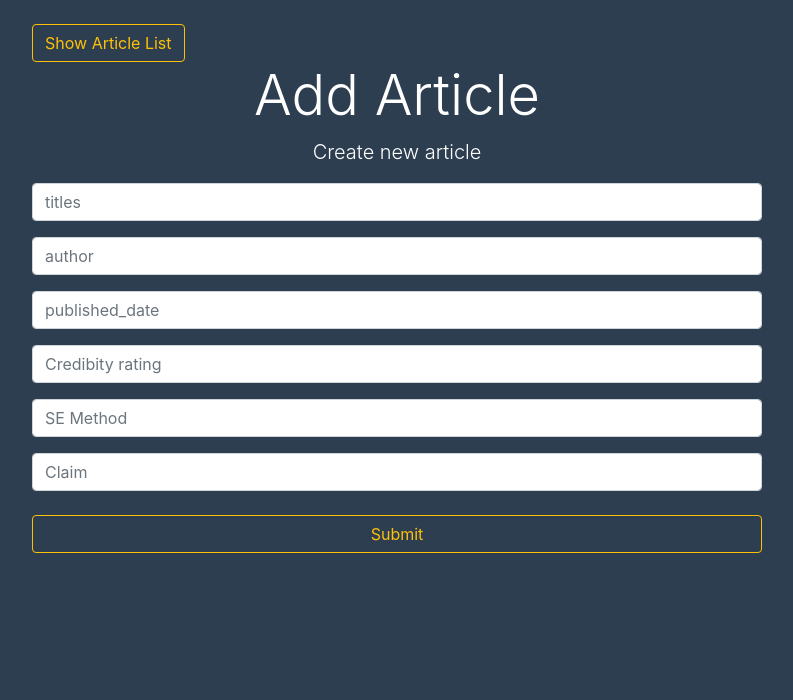
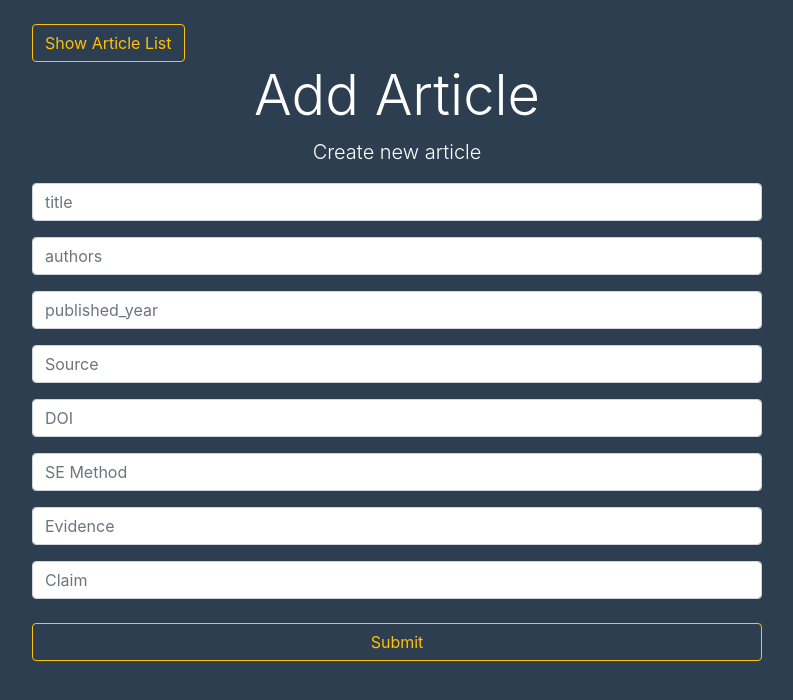
Before and after one commit to rrd0649/CISE_ASS1B, a React (Create React App) app in the folder frontend/: page /create-article in a window 1280 px wide. Shown: the top 700 px of the page, without its empty margins (243-1036 px from the left). Built offline with nearby package versions, Linux system fonts and the light colour scheme.

Commit message:
Iteration 3 done

```diff
--- a/frontend/src/components/ArticleCard.js
+++ b/frontend/src/components/ArticleCard.js
@@ -11,11 +11,11 @@ const ArticleCard = (props) => {
             <div className="desc">
                 <h2>
                     <Link to={`/show-article/${article._id}`}>
-                        { article.titles }
+                        { article.title }
                     </Link>
                 </h2>
-                <h3>{article.author}</h3>
-                <p>{article.credibity_rating}</p>
+                <h3>{article.authors}</h3>
+                <p>{article.SE_method}</p>
                 <p></p>
             </div>
         </div>
--- a/frontend/src/components/CreateArticle.js
+++ b/frontend/src/components/CreateArticle.js
@@ -8,10 +8,10 @@ class CreateArticle extends Component {
   constructor() {
     super();
     this.state = {
-      titles: '',
-      author:'',
-      published_date:'',
-      credibity_rating:'',
+      title: '',
+      authors:'',
+      published_year:'',
+      source:'',
       SE_method: '',
       claims:''
     };
@@ -25,11 +25,13 @@ class CreateArticle extends Component {
     e.preventDefault();
 
     const data = {
-      titles: this.state.titles,
-      author: this.state.author,
-      published_date: this.state.published_date,
-      credibity_rating: this.state.credibity_rating,
+      title: this.state.title,
+      authors: this.state.authors,
+      published_year: this.state.published_year,
+      source: this.state.source,
+      doi: this.state.doi,
       SE_method: this.state.SE_method,
+      evidence: this.state.evidence,
       claims: this.state.claims
     };
 
@@ -37,11 +39,13 @@ class CreateArticle extends Component {
       .post('http://localhost:5000/api/articles', data)
       .then(res => {
         this.setState({
-          titles: '',
-          author:'',
-          published_date:'',
-          credibity_rating:'',
+          title: '',
+          authors:'',
+          published_year:'',
+          source:'',
+          doi:'',
           SE_method: '',
+          evidence: '',
          claims:''
         })
         this.props.history.push('/');
@@ -70,10 +74,10 @@ class CreateArticle extends Component {
               <div className='form-group'>
                   <input
                     type='text'
-                    placeholder='titles'
-                    name='titles'
+                    placeholder='title'
+                    name='title'
                     className='form-control'
-                    value={this.state.titles}
+                    value={this.state.title}
                     onChange={this.onChange}
                   />
                 </div>
@@ -81,10 +85,23 @@ class CreateArticle extends Component {
               <div className='form-group'>
                   <input
                     type='text'
-                    placeholder='author'
-                    name='author'
+                    placeholder='authors'
+                    name='authors'
                     className='form-control'
-                    value={this.state.author}
+                    value={this.state.authors}
+                    onChange={this.onChange}
+                  />
+                </div>
+
+                <div className='form-group'>
+                  <input
+                    type='number'
+                    min='1900'
+                    max='2021'
+                    placeholder='published_year'
+                    name='published_year'
+                    className='form-control'
+                    value={this.state.published_year}
                     onChange={this.onChange}
                   />
                 </div>
@@ -92,23 +109,21 @@ class CreateArticle extends Component {
                 <div className='form-group'>
                   <input
                     type='text'
-                    placeholder='published_date'
-                    name='published_date'
+                    placeholder='Source'
+                    name='source'
                     className='form-control'
-                    value={this.state.published_date}
+                    value={this.state.source}
                     onChange={this.onChange}
                   />
                 </div>
 
                 <div className='form-group'>
                   <input
-                    type='number'
-                    min="1"
-                    max="5"
-                    placeholder='Credibity rating'
-                    name='credibity_rating'
+                    type='text'
+                    placeholder='DOI'
+                    name='doi'
                     className='form-control'
-                    value={this.state.credibity_rating}
+                    value={this.state.doi}
                     onChange={this.onChange}
                   />
                 </div>
@@ -127,8 +142,19 @@ class CreateArticle extends Component {
                 <div className='form-group'>
                   <input
                     type='text'
+                    placeholder='Evidence'
+                    name='evidence'
+                    className='form-control'
+                    value={this.state.evidence}
+                    onChange={this.onChange}
+                  />
+                </div>
+
+                <div className='form-group'>
+                  <input
+                    type='text'
                     placeholder='Claim'
-                    name='claim'
+                    name='claims'
                     className='form-control'
                     value={this.state.claims}
                     onChange={this.onChange}
--- a/frontend/src/components/Search1.js
+++ b/frontend/src/components/Search1.js
@@ -66,6 +66,7 @@ function SliderColumnFilter({
     </>
   );
 }
+
 
 function fuzzyTextFilterFn(rows, id, filterValue) {
   return matchSorter(rows, filterValue, { keys: [(row) => row.values[id]] });
@@ -214,34 +215,37 @@ function ArticleSearch() {
     () => [
       {
         Header: "Article Title",
-        accessor: "titles",
-        filter: "fuzzyText", // accessor is the "key" in the data
+        accessor: "title",
       },
       {
-        Header: "Author",
-        accessor: "author",
-        filter: "fuzzyText",
+        Header: "Authors",
+        accessor: "authors",
       },
       {
-        Header: "Published_date",
-        accessor: "published_date",
-        filter: "ffuzzyText", // accessor is the "key" in the data
+        Header: "Published Year",
+        accessor: "published_year",
+        Filter: SliderColumnFilter,
+        filter: "equals",
       },
       {
-        Header: "Credibity_rating",
-        accessor: "credibity_rating",
-        Filter: SliderColumnFilter,
-        filter: "equals", // accessor is the "key" in the data
+        Header: "Source",
+        accessor: "source",
       },
       {
-        Header: "SE_method:",
+        Header: "DOI",
+        accessor: "doi",
+      },
+      {
+        Header: "SE Method",
         accessor: "SE_method",
-        filter: "fuzzyText", // accessor is the "key" in the data
+      },
+      {
+        Header: "Evidence",
+        accessor: "evidence",
       },
       {
         Header: "Claim",
         accessor: "claims",
-        filter: "fuzzyText", // accessor is the "key" in the data
       },
     ],
     []
--- a/frontend/src/components/ShowArticleDetails.js
+++ b/frontend/src/components/ShowArticleDetails.js
@@ -55,30 +55,40 @@ class showArticleDetails extends Component {
           <tr>
             <th scope="row">1</th>
             <td>Title</td>
-            <td>{ article.titles }</td>
+            <td>{ article.title }</td>
           </tr>
           <tr>
             <th scope="row">2</th>
             <td>Author</td>
-            <td>{ article.author }</td>
+            <td>{ article.authors }</td>
           </tr>
           <tr>
             <th scope="row">3</th>
-            <td>Published Date</td>
-            <td>{ article.published_date }</td>
+            <td>Published Year</td>
+            <td>{ article.published_year }</td>
           </tr>
           <tr>
             <th scope="row">4</th>
-            <td>Credibity Rating</td>
-            <td>{ article.credibity_rating }</td>
+            <td>Source</td>
+            <td>{ article.source }</td>
           </tr>
           <tr>
             <th scope="row">5</th>
+            <td>DOI</td>
+            <td>{ article.doi }</td>
+          </tr>
+          <tr>
+            <th scope="row">6</th>
             <td>SE Method</td>
             <td>{ article.SE_method }</td>
           </tr>
           <tr>
-            <th scope="row">6</th>
+            <th scope="row">7</th>
+            <td>Evidence</td>
+            <td>{ article.evidence }</td>
+          </tr>
+          <tr>
+            <th scope="row">8</th>
             <td>Claim</td>
             <td>{ article.claims }</td>
           </tr>
```
Also changed, not shown: 1 other file (tests, documents, lock files or other folders).
